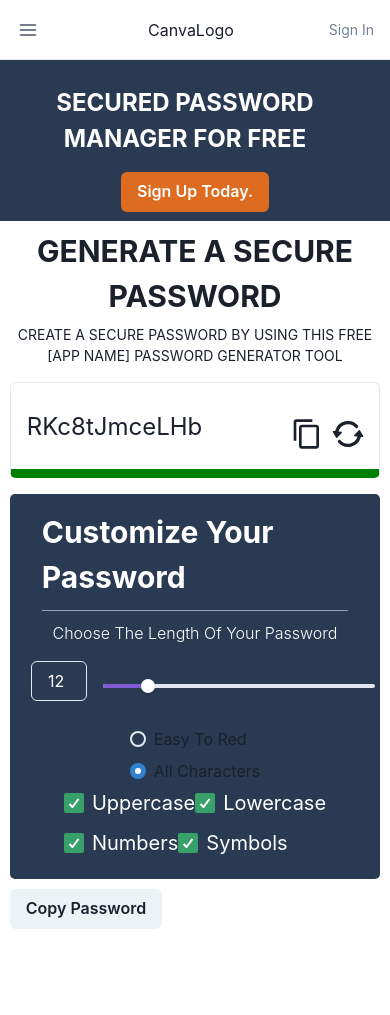
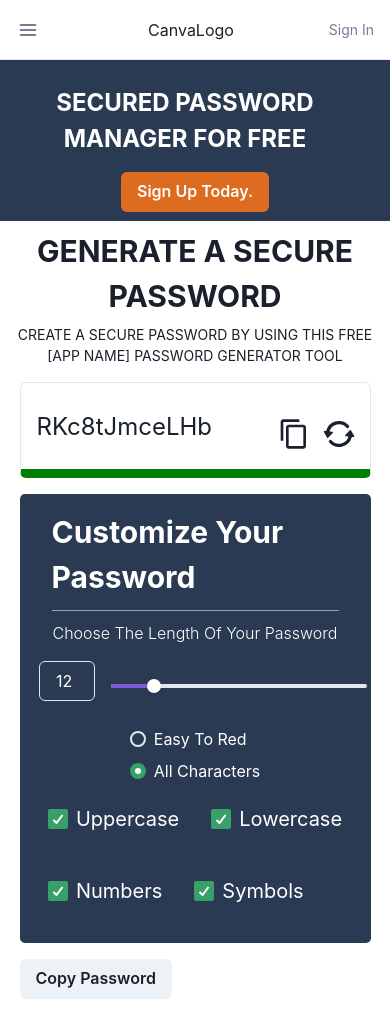
Before and after one commit to vidurkhanal/super-duper-couscous, a Next.js app in the folder client/: page /password-generator in a window 390 px wide. Before the commit the page ends 929 px from the top, so only its background shows below. Built offline with nearby package versions, Linux system fonts and the light colour scheme.

Commit message:
Cleaned up landing page and pass gen (#9)
* Change read me

* Add pass gen

* Fixing merge conflicts

* Fix heights in the landing page

* Refactored the loops

* Refactored it a little

* Add darkmode and spinning generate button.

* Fix mx spacing

* Fix responsive mistakes

```diff
--- a/client/components/LandingPage/PricingComp.tsx
+++ b/client/components/LandingPage/PricingComp.tsx
@@ -31,7 +31,7 @@ function PriceWrapper({ children }: { children: ReactNode }) {
 
 export const PricingComp = () => {
   return (
-    <Box py={12} pt={{ base: "1rem", md: "10rem" }}>
+    <Box py={12} minHeight="95vh">
       <VStack spacing={2} textAlign="center">
         <Heading as="h1" fontSize="4xl">
           Plans that fit your need
--- a/client/components/password-gen/CopyModal.tsx
+++ b/client/components/password-gen/CopyModal.tsx
@@ -1,4 +1,4 @@
-import { CopyIcon } from "@chakra-ui/icons";
+import { CopyIcon } from "@chakra-ui/icons"
 import {
   Box,
   Button,
@@ -12,16 +12,16 @@ import {
   Tooltip,
   useClipboard,
   useDisclosure,
-} from "@chakra-ui/react";
+} from "@chakra-ui/react"
 
 export const CopyModal: React.FC<{ pass: string; variant: "icon" | "text" }> =
   ({ pass, variant = "text" }) => {
-    const { isOpen, onOpen, onClose } = useDisclosure();
-    const { onCopy } = useClipboard(pass);
+    const { isOpen, onOpen, onClose } = useDisclosure()
+    const { onCopy } = useClipboard(pass)
     const openFunc = () => {
-      onCopy();
-      onOpen();
-    };
+      onCopy()
+      onOpen()
+    }
     return (
       <>
         {variant === "text" ? (
@@ -29,12 +29,10 @@ export const CopyModal: React.FC<{ pass: string; variant: "icon" | "text" }> =
         ) : (
           <Button
             onClick={openFunc}
-            background="transparent"
+            background="none"
             _hover={{}}
             _focus={{}}
             _active={{}}
-            outlineColor="transparent"
-            outline="none"
           >
             <Tooltip label="Copy" placement="top">
               <CopyIcon w={8} h={8} mr="10px" />
@@ -49,7 +47,7 @@ export const CopyModal: React.FC<{ pass: string; variant: "icon" | "text" }> =
           size="2xl"
         >
           <ModalOverlay />
-          <ModalContent borderRadius="10px">
+          <ModalContent borderRadius="10px" mx="1rem">
             <ModalBody p={0}>
               <Flex height="400px">
                 <Box flex="1">
@@ -91,5 +89,5 @@ export const CopyModal: React.FC<{ pass: string; variant: "icon" | "text" }> =
           </ModalContent>
         </Modal>
       </>
-    );
-  };
+    )
+  }
--- a/client/pages/password-generator.tsx
+++ b/client/pages/password-generator.tsx
@@ -1,4 +1,4 @@
-import { RepeatIcon } from "@chakra-ui/icons";
+import { RepeatIcon } from "@chakra-ui/icons"
 import {
   Box,
   Button,
@@ -17,52 +17,47 @@ import {
   Stack,
   Text,
   Tooltip,
-  useClipboard,
-  useToast,
-} from "@chakra-ui/react";
-import Head from "next/head";
-import React, { useEffect, useState } from "react";
-import { NavBar } from "../components/LandingPage/NavBar";
-import { CopyModal } from "../components/password-gen/CopyModal";
+} from "@chakra-ui/react"
+import Head from "next/head"
+import React, { useEffect, useState, useRef } from "react"
+import { NavBar } from "../components/LandingPage/NavBar"
+import { CopyModal } from "../components/password-gen/CopyModal"
 
 const PasswordGenerator: React.FC = () => {
-  const [password, setPassword] = useState<string>("");
-  const [length, setLength] = useState<number>(12);
-  const [radioValue, setRadioValue] = useState<"1" | "2">("2");
-  const [strengthColor, setStrengthColor] = useState<string>("crimson");
-  const [boolArr, setBollArr] = useState<boolean[]>([true, true, true, true]);
+  const [password, setPassword] = useState<string>("")
+  const [length, setLength] = useState<number>(12)
+  const [radioValue, setRadioValue] = useState<"1" | "2">("2")
+  const [strengthColor, setStrengthColor] = useState<string>("crimson")
+  const [boolArr, setBollArr] = useState<boolean[]>([true, true, true, true])
+  const rotateRef = useRef<HTMLButtonElement>(null)
 
   const getNumberOfBools = () => {
-    let total = 0;
-    for (let i = 0; i < boolArr.length; i++) {
-      if (boolArr[i]) {
-        total++;
-      }
-    }
-    return total;
-  };
+    let total = 0
+    for (const n of boolArr) if (n) total++
+    return total
+  }
 
   const genPass = () => {
-    const upperCase = "ABCDEFGHIJKLMNOPQRSTUVWXYZ";
-    const lowerCase = "abcdefghijklmnopqrstuvwxyz";
-    const numbers = "0123456789";
-    const symbols = "!@#$%^&*_-+=";
+    const upperCase = "ABCDEFGHIJKLMNOPQRSTUVWXYZ"
+    const lowerCase = "abcdefghijklmnopqrstuvwxyz"
+    const numbers = "0123456789"
+    const symbols = "!@#$%^&*_-+="
 
-    let n = length;
-    let pass = "";
-    let characters = "";
+    let n = length
+    let pass = ""
+    let characters = ""
 
-    characters += boolArr[0] ? upperCase : "";
-    characters += boolArr[1] ? lowerCase : "";
-    characters += boolArr[2] ? numbers : "";
-    characters += boolArr[3] ? symbols : "";
+    characters += boolArr[0] ? upperCase : ""
+    characters += boolArr[1] ? lowerCase : ""
+    characters += boolArr[2] ? numbers : ""
+    characters += boolArr[3] ? symbols : ""
 
     while (n > 0) {
-      pass += characters.charAt(Math.floor(Math.random() * characters.length));
-      n--;
+      pass += characters.charAt(Math.floor(Math.random() * characters.length))
+      n--
     }
-    setPassword(pass);
-  };
+    setPassword(pass)
+  }
 
   const CustomCheckBox: React.FC<{ arrIndex: 0 | 1 | 2 | 3; text: string }> = ({
     text,
@@ -72,49 +67,50 @@ const PasswordGenerator: React.FC = () => {
       <Checkbox
         colorScheme="green"
         onChange={() => {
-          boolArr[arrIndex] = !boolArr[arrIndex];
-          setBollArr([...boolArr]);
+          boolArr[arrIndex] = !boolArr[arrIndex]
+          setBollArr([...boolArr])
         }}
         defaultIsChecked
         size="lg"
         py="5px"
-        m={{ sm: "10px", lg: "initial" }}
+        m={{ base: "1rem", lg: "initial" }}
         isChecked={boolArr[arrIndex]}
       >
         <Text textTransform="capitalize" fontSize="xl" color="white">
           {text}
         </Text>
       </Checkbox>
-    );
-  };
+    )
+  }
 
   useEffect(() => {
-    genPass();
-    const numOfBools = getNumberOfBools();
+    genPass()
+    const numOfBools = getNumberOfBools()
     if (numOfBools === 4) {
-      setStrengthColor("green");
+      setStrengthColor("green")
     } else if (numOfBools === 3) {
-      setStrengthColor("lightgreen");
+      setStrengthColor("lightgreen")
     } else if (numOfBools === 2) {
-      setStrengthColor("crimson");
+      setStrengthColor("crimson")
     } else {
-      setStrengthColor("red");
+      setStrengthColor("red")
     }
-  }, [length, boolArr]);
+  }, [length, boolArr])
 
   useEffect(() => {
     if (radioValue === "2") {
-      setBollArr([true, true, true, true]);
+      setBollArr([true, true, true, true])
     } else {
-      setBollArr([true, true, false, false]);
+      setBollArr([true, true, false, false])
     }
-  }, [radioValue]);
+  }, [radioValue])
 
   return (
-    <Box>
+    <Box pb={{ base: "1rem" }}>
       <Head>
         <title>Create A Secure Password</title>
       </Head>
+
       <NavBar />
       <main>
         <Flex
@@ -156,7 +152,7 @@ const PasswordGenerator: React.FC = () => {
               Create A Secure Password By Using This Free [App Name] Password
               Generator Tool
             </Text>
-            <InputGroup width={{ base: "95%", lg: "60%" }}>
+            <InputGroup width={{ base: "90%", md: "43rem", lg: "55rem" }}>
               <InputRightElement
                 my="3rem"
                 mx="2rem"
@@ -166,13 +162,30 @@ const PasswordGenerator: React.FC = () => {
               >
                 <CopyModal pass={password} variant="icon" />
                 <Tooltip label="Generate New" placement="top">
-                  <RepeatIcon w={8} h={8} onClick={genPass} />
+                  <Button
+                    ref={rotateRef}
+                    background="none"
+                    _hover={{}}
+                    _focus={{}}
+                    transitionDuration="0.5s"
+                    onClick={() => {
+                      if (
+                        rotateRef.current.style.getPropertyValue(
+                          "transform"
+                        ) !== "rotate(360deg)"
+                      )
+                        rotateRef.current.style.transform = "rotate(360deg)"
+                      else rotateRef.current.style.transform = "rotate(0deg)"
+                    }}
+                  >
+                    <RepeatIcon w={8} h={8} onClick={genPass} />
+                  </Button>
                 </Tooltip>
               </InputRightElement>
               <Input
                 my="1rem"
                 height="6rem"
-                paddingRight="4.5rem"
+                paddingRight="6rem"
                 value={password}
                 onChange={(e) => setPassword(e.target.value)}
                 fontSize={{ base: "1.5rem", md: "2rem" }}
@@ -183,9 +196,10 @@ const PasswordGenerator: React.FC = () => {
             </InputGroup>
           </Flex>
         </Flex>
+
         <Box
           bgColor="#293A52"
-          width={{ base: "95%", lg: "60%" }}
+          width={{ base: "90%", md: "43rem", lg: "55rem" }}
           mx="auto"
           borderRadius="5px"
           padding={{ base: "1rem 2rem", lg: "1rem 5rem" }}
@@ -217,7 +231,7 @@ const PasswordGenerator: React.FC = () => {
                 />
                 <Slider
                   aria-label="slider-ex-2"
-                  w="17rem"
+                  w="16rem"
                   min={8}
                   max={32}
                   value={length}
@@ -232,21 +246,21 @@ const PasswordGenerator: React.FC = () => {
               </Flex>
             </Flex>
             <Box>
-              {/*
- // @ts-ignore */}
+              {/* @ts-expect-error */}
               <RadioGroup onChange={setRadioValue} value={radioValue}>
                 <Stack direction="column">
-                  <Radio value="1">Easy To Red</Radio>
-                  <Radio value="2">All Characters</Radio>
+                  <Radio colorScheme="green" value="1">
+                    <Text color="white">Easy To Red</Text>
+                  </Radio>
+                  <Radio colorScheme="green" value="2">
+                    <Text color="white">All Characters</Text>
+                  </Radio>
                 </Stack>
               </RadioGroup>
             </Box>
-            <Box px="20px">
+            <Box>
               <Flex direction="column" width="100%">
-                <Flex
-                  direction={{ base: "row", md: "column" }}
-                  justifyContent="space-between"
-                >
+                <Flex direction={{ base: "row", md: "column" }}>
                   <CustomCheckBox arrIndex={0} text="Uppercase" />
                   <CustomCheckBox arrIndex={1} text="Lowercase" />
                 </Flex>
@@ -258,12 +272,16 @@ const PasswordGenerator: React.FC = () => {
             </Box>
           </Flex>
         </Box>
-        <Box width={{ base: "95%", lg: "60%" }} mx="auto" mt="10px">
+        <Box
+          width={{ base: "90%", md: "43rem", lg: "55rem" }}
+          mx="auto"
+          mt="1rem"
+        >
           <CopyModal variant="text" pass={password} />
         </Box>
       </main>
     </Box>
-  );
-};
+  )
+}
 
-export default PasswordGenerator;
+export default PasswordGenerator
```
Also changed, not shown: client/components/LandingPage/FeaturesList.tsx (+11 -2 lines), client/components/LandingPage/MainSection.tsx (+9 -8 lines), client/components/LandingPage/NavBar.tsx (+17 -17 lines), 2 other files (tests, documents, lock files or other folders).
